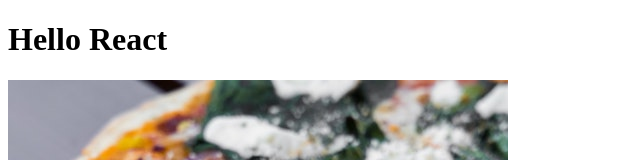
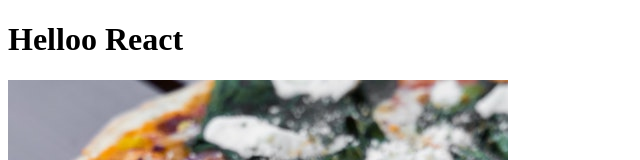
Before and after one commit to Huertz/pizza-menu, a React (Vite) app: page / in a window 1280 px wide. Shown: the top 160 px of the page, without its empty margins (0-640 px from the left). Built offline with nearby package versions, Linux system fonts and the light colour scheme.

Commit message:
changed name

```diff
--- a/src/main.jsx
+++ b/src/main.jsx
@@ -49,7 +49,7 @@ const pizzaData = [
 function App() {
   return (
     <div>
-      <h1>Hello React</h1>
+      <h1>Helloo React</h1>
       <Pizza />
       <Pizza />
       <Pizza />
```
